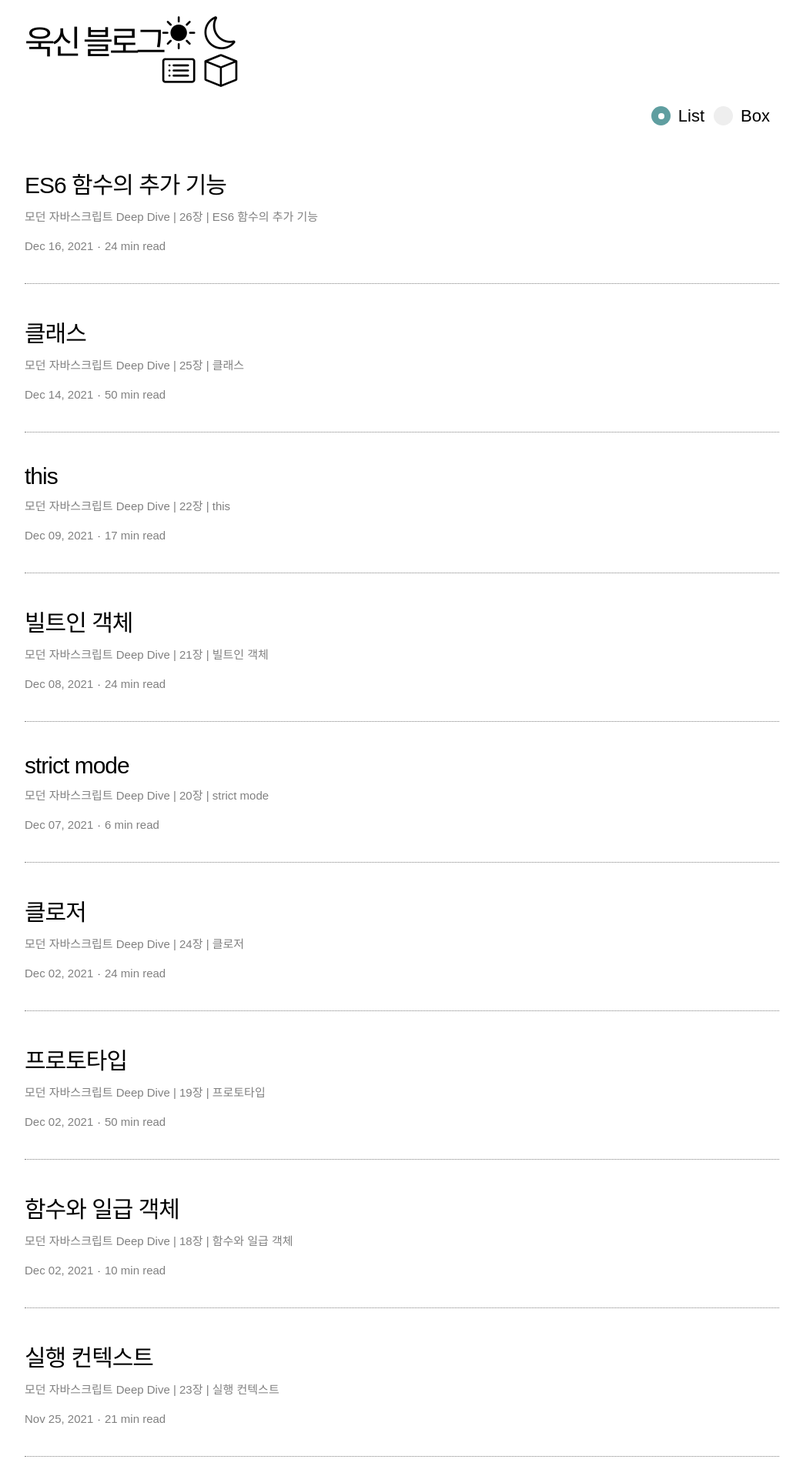
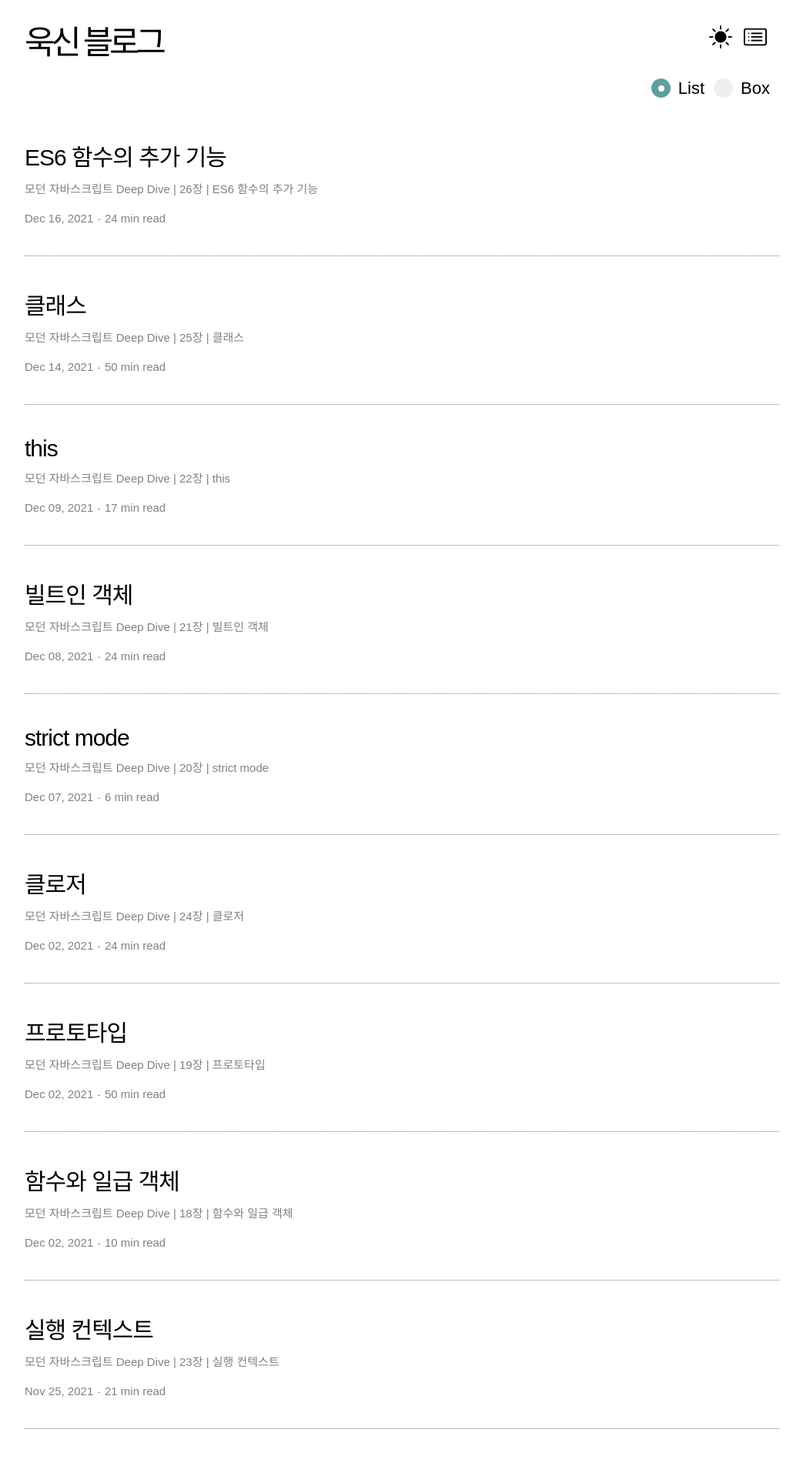
Before and after one commit to Wookshin/wookshin.github.io, a Jekyll site: the page built from index.html, in a window 1280 px wide. Shown: the top 1905 px of the page at 77% size, without its empty margins (118-1161 px from the left). Built offline with Jekyll 4.4.1, drawn with Linux system fonts in a browser that asks for light colours; nearby versions of some CDN libraries; some web fonts are replaced.

Commit message:
Update header.scss

```diff
--- a/_sass/header.scss
+++ b/_sass/header.scss
@@ -1,22 +1,41 @@
 header {
   display: flex;
-  font-family: 'Hanna', sans-serif;
+  font-family: "Hanna", sans-serif;
   font-size: calc(3rem + 1vw);
-    max-width: 1012px;
+  max-width: 1012px;
   width: 100%;
   margin: 2rem auto;
   padding: 0 1.6rem;
 
   .logo {
     letter-spacing: -5px;
+    width: 100%;
   }
 
   .logo:hover {
-    color : cadetblue;
+    color: cadetblue;
     cursor: pointer;
   }
 
-  .profile {
-    margin-left: auto;
+  .main-features {
+    max-width: 1012px;
+    width: 100%;
+    padding: 0 1.6rem;
+    display: flex;
+    justify-content: flex-end;
+    margin: 0 auto;
+
+    .main-theme {
+      margin-right: 1.5rem;
+    }
+
+    .bi {
+      font-size: 3rem;
+    }
+
+    .bi-moon,
+    .bi-box {
+      display: none;
+    }
   }
 }
```
